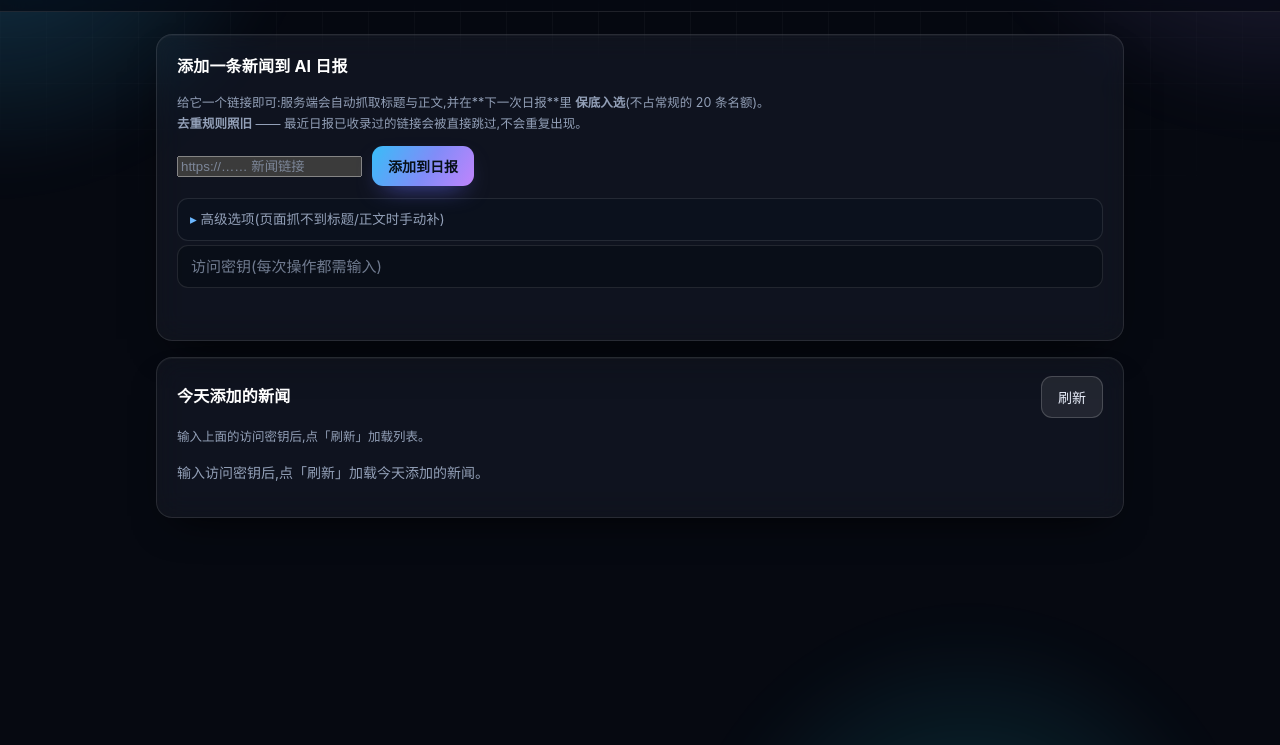
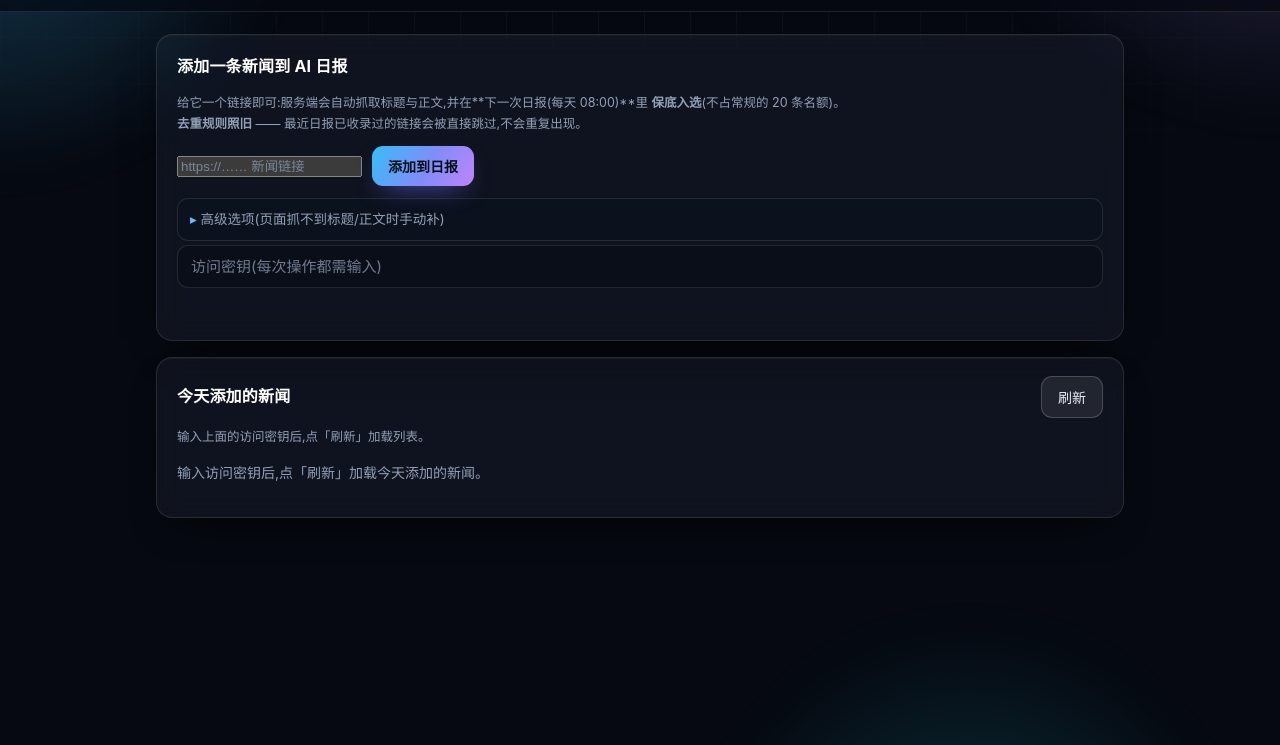
Before and after one commit to ZeeTee/aggregation-page, a website built with Vite: page tools/manual-news/index.html in a window 1280 px wide. Shown: the part 55-800 px from the top of the page. Built offline with nearby package versions, Linux system fonts and the light colour scheme.

Commit message:
手工新闻工具:日报出报时间由 06:00 改为 08:00
日报系统调整了出报时间,工具页与 README 里的说明同步更新
(index.html 的提示文案 + README 的「生效时机」表)。

```diff
--- a/tools/manual-news/index.html
+++ b/tools/manual-news/index.html
@@ -27,7 +27,7 @@
   <section class="card">
     <h2>添加一条新闻到 AI 日报</h2>
     <p class="hint">
-      给它一个链接即可:服务端会自动抓取标题与正文,并在**下一次日报**里
+      给它一个链接即可:服务端会自动抓取标题与正文,并在**下一次日报(每天 08:00)**里
       <b>保底入选</b>(不占常规的 20 条名额)。
       <br>
       <b>去重规则照旧</b> —— 最近日报已收录过的链接会被直接跳过,不会重复出现。
```
Also changed, not shown: tools/manual-news/README.md.
